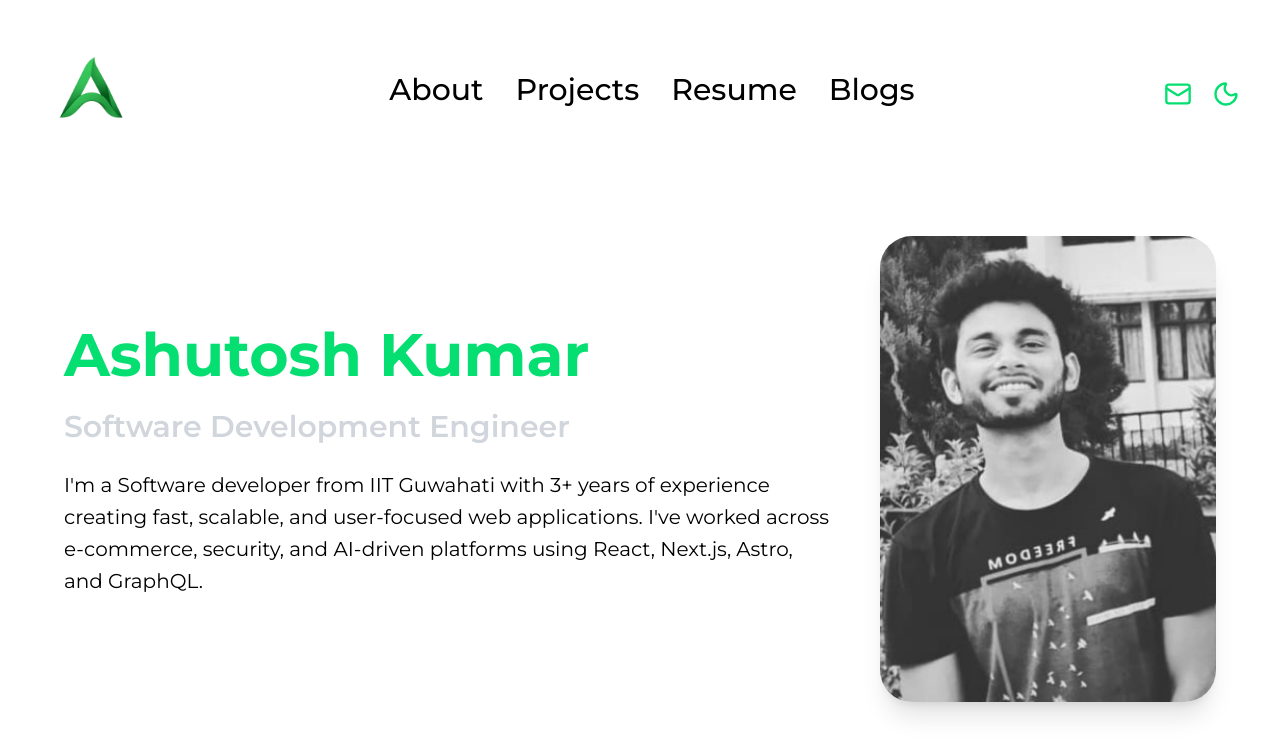
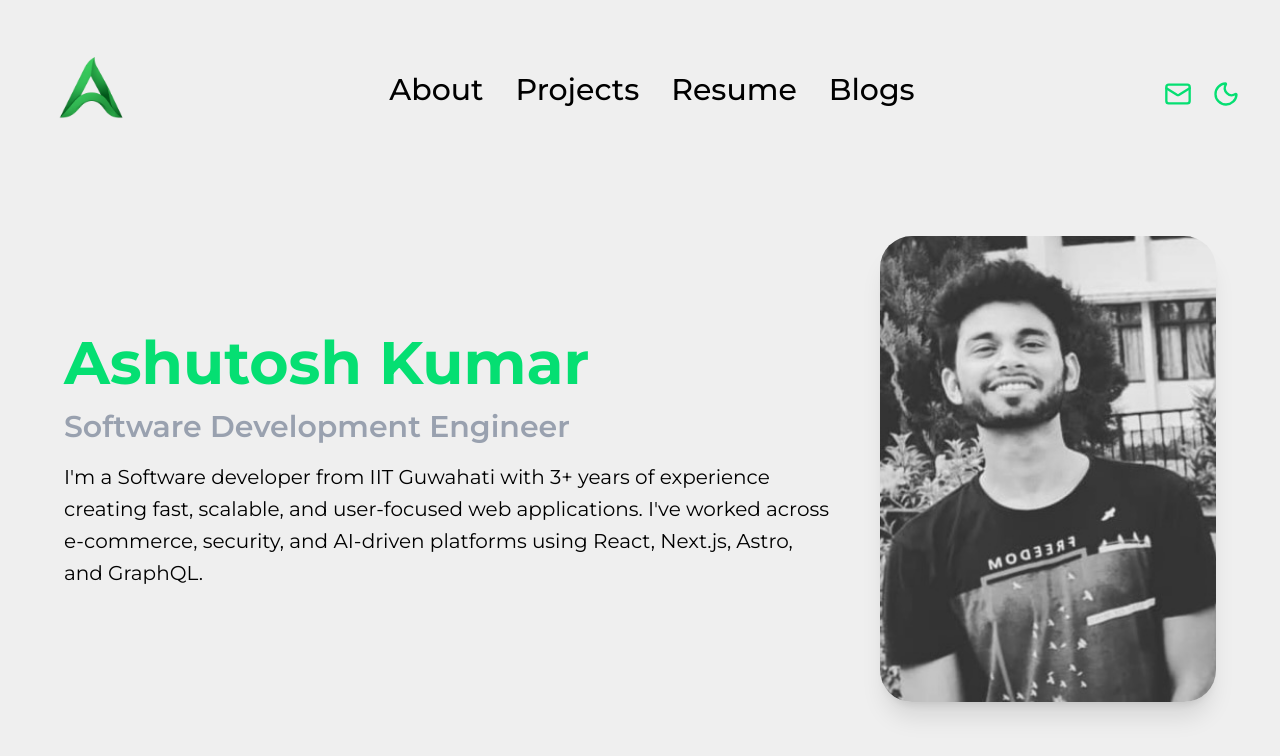
Before and after one commit to Ashu112/Portfolio-v1, a Next.js app: page / in a window 1280 px wide. Shown: the top 756 px of the page. Built offline with nearby package versions, Linux system fonts and the light colour scheme.

Commit message:
Light mode background color update

```diff
--- a/src/app/styles/globals.css
+++ b/src/app/styles/globals.css
@@ -11,13 +11,13 @@
     var(--font-montserrat), system-ui, -apple-system, "Segoe UI", Roboto,
     "Helvetica Neue", Arial, sans-serif;
 
-  --background: 255 255 255;
+  --background: 239 239 239;
   --foreground: 0 0 0;
 }
 
 .dark {
   --background: 0 0 0;
-  --foreground: 255 255 255;
+  --foreground: 255 255 255s;
 }
 
 body {
--- a/src/components/Hero.tsx
+++ b/src/components/Hero.tsx
@@ -3,9 +3,9 @@ import Image from "next/image";
 function Hero() {
   return (
     <div className="flex items-center justify-between gap-12 px-16 py-24">
-      <div className="flex max-w-3xl flex-col gap-6">
+      <div className="flex max-w-3xl flex-col gap-4">
         <h1 className="text-6xl font-bold text-green-400">Ashutosh Kumar</h1>
-        <h2 className="text-3xl font-semibold text-gray-300">
+        <h2 className="text-3xl font-semibold text-gray-400">
           Software Development Engineer
         </h2>
         <p className="text-xl leading-8">
```
